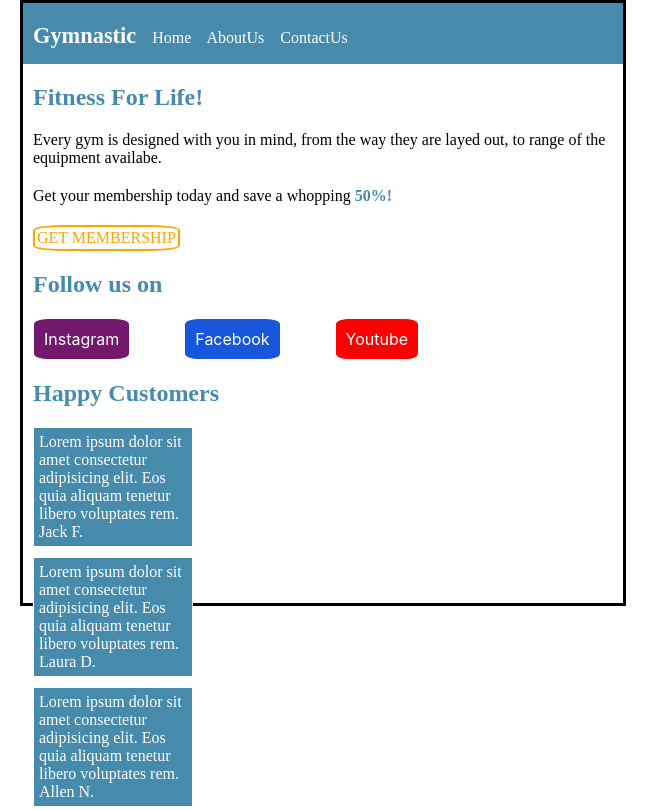
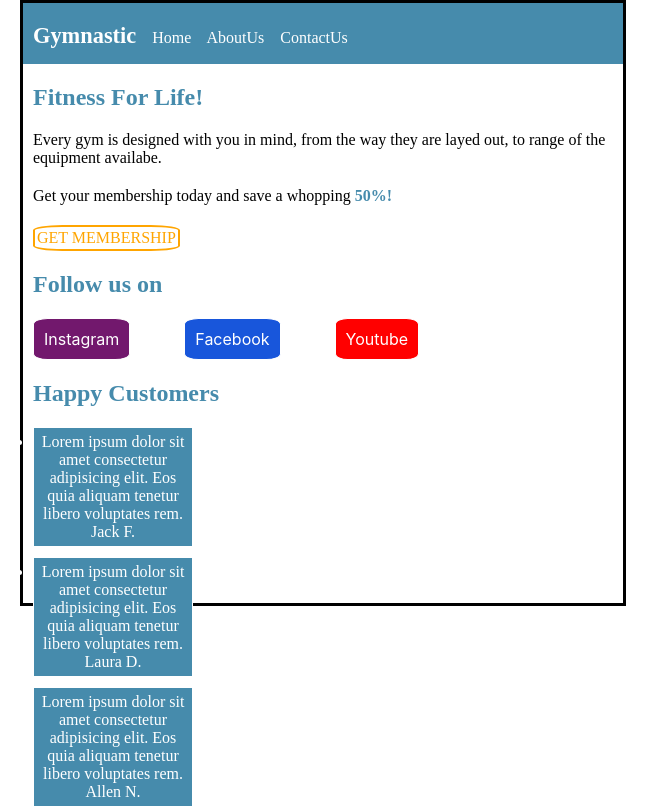
Before and after one commit to Elio1995/boolean-uk-html-gymtastic, a website: page index.html in a window 1280 px wide. Shown: the top 810 px of the page, without its empty margins (0-669 px from the left). Drawn offline with Linux system fonts and the light colour scheme.

Commit message:
Testimonial

```diff
--- a/index.html
+++ b/index.html
@@ -40,11 +40,11 @@
   </div>
   <!-- Testimonial -->
   <h2 class="Testimonial">Happy Customers</h2>
-  <div class="Ord">
-    <span class="Jack">Lorem ipsum dolor sit amet consectetur adipisicing elit. Eos quia aliquam tenetur libero voluptates rem. Jack F.</span>
-    <span class="Laura">Lorem ipsum dolor sit amet consectetur adipisicing elit. Eos quia aliquam tenetur libero voluptates rem. Laura D.</span>
-    <span class="Allen">Lorem ipsum dolor sit amet consectetur adipisicing elit. Eos quia aliquam tenetur libero voluptates rem. Allen N.</span>
-  </div>
+    <ul class="Order">
+    <li class="Jack">Lorem ipsum dolor sit amet consectetur adipisicing elit. Eos quia aliquam tenetur libero voluptates rem. Jack F.</li>
+    <li class="Laura">Lorem ipsum dolor sit amet consectetur adipisicing elit. Eos quia aliquam tenetur libero voluptates rem. Laura D.</li>
+    <li class="Allen">Lorem ipsum dolor sit amet consectetur adipisicing elit. Eos quia aliquam tenetur libero voluptates rem. Allen N.</li>
+    </ul>
 
 </div>
 
--- a/style.css
+++ b/style.css
@@ -44,7 +44,6 @@ p strong {
 }
 
 .Content {
-  margin: 0;
   margin-left: 10px;
 }
 
@@ -108,37 +107,37 @@ p strong {
 }
 
 /* Testimonial Section */
-.Content .Ord {
+.Content .Order ul {
   display: inline-block;
 }
 
-.Content .Ord .Jack {
-  display: inline-block;
+.Content .Order .Jack {
   border: 1.5px solid;
   padding: 5px;
   margin-right: 430px;
   margin-bottom: 10px;
   background-color: rgb(70, 139, 172);
   color: white;
+  text-align: center;
 }
 
-.Content .Ord .Laura {
-  display: inline-block;
+.Content .Order .Laura {
   border: 1.5px solid;
   padding: 5px;
   margin-right: 430px;
   margin-bottom: 10px;
   background-color: rgb(70, 139, 172);
   color: white;
+  text-align: center;
 }
 
-.Content .Ord .Allen {
-  display: inline-block;
+.Content .Order .Allen {
   border: 1.5px solid;
   padding: 5px;
   margin-right: 430px;
   background-color: rgb(70, 139, 172);
   color: white;
+  text-align: center;
 }
 
 /* Footer */
```
